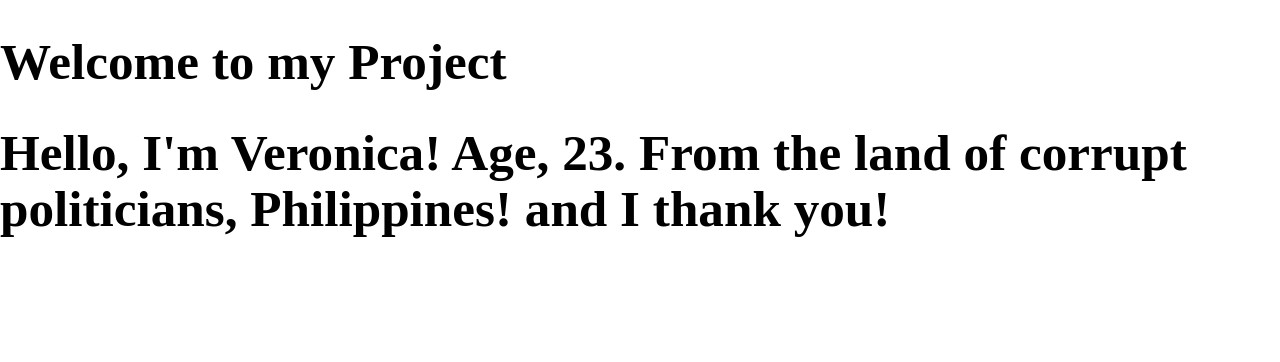
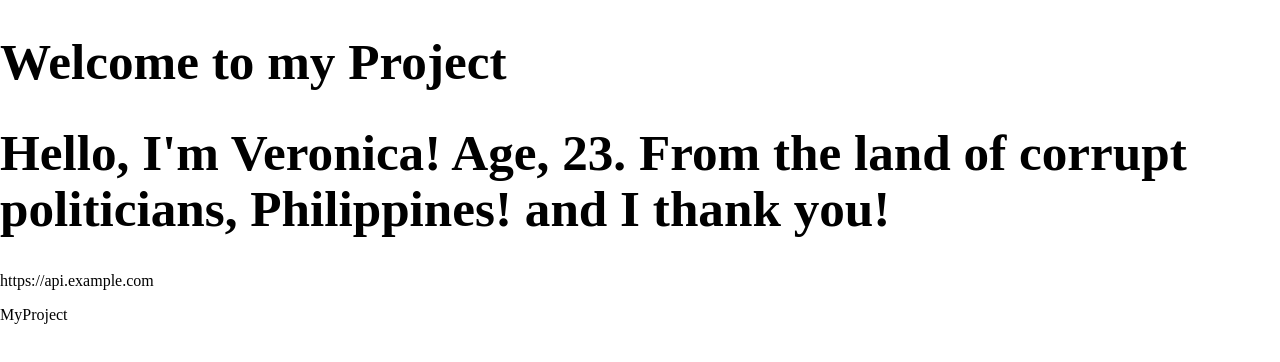
Before and after one commit to matsamonte9/my-project, a React (Vite) app: page / in a window 1280 px wide. Shown: the top 362 px of the page. Built offline with nearby package versions, Linux system fonts and the light colour scheme.

Commit message:
Revert "Revert "Add Env""

```diff
--- a/src/App.tsx
+++ b/src/App.tsx
@@ -3,12 +3,17 @@ import './App.css'
 
 function App() {
 
+  // console.log(import.meta.env.VITE_API_URL);
+  // console.log(import.meta.env.VITE_APP_NAME);
+
   return (
     <main>
       <h1>Welcome to my Project</h1>
       <Hello name={'Veronica'} />
+      <p>{import.meta.env.VITE_API_URL}</p>
+      <p>{import.meta.env.VITE_APP_NAME}</p>
     </main>
-  )
+  );
 }
 
 export default App
```
Also changed, not shown: 1 other file (tests, documents, lock files or other folders).
